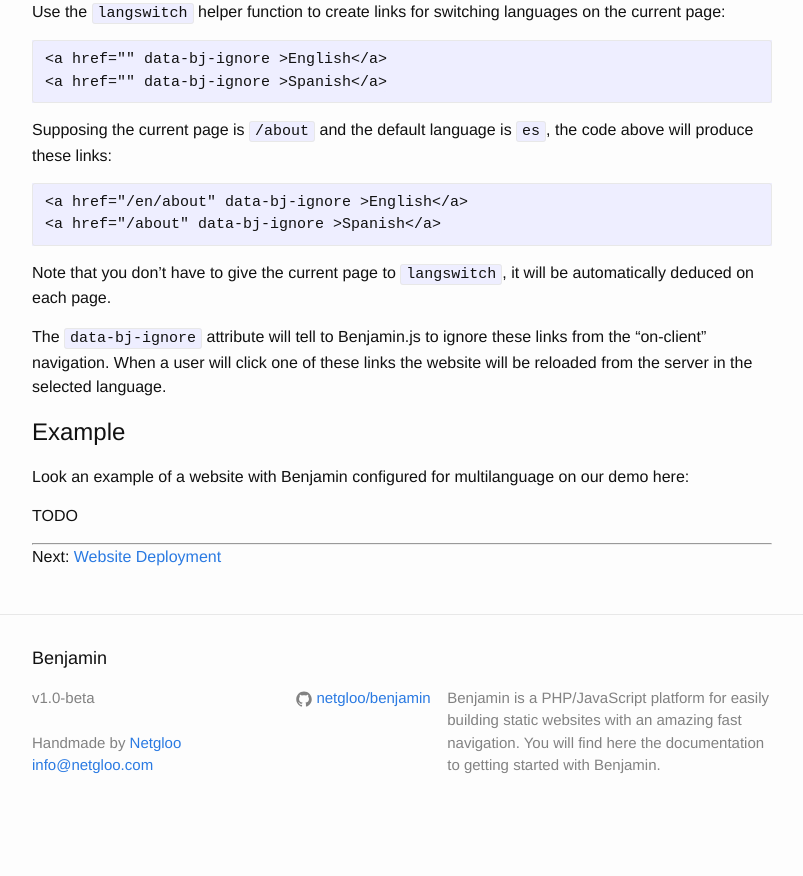
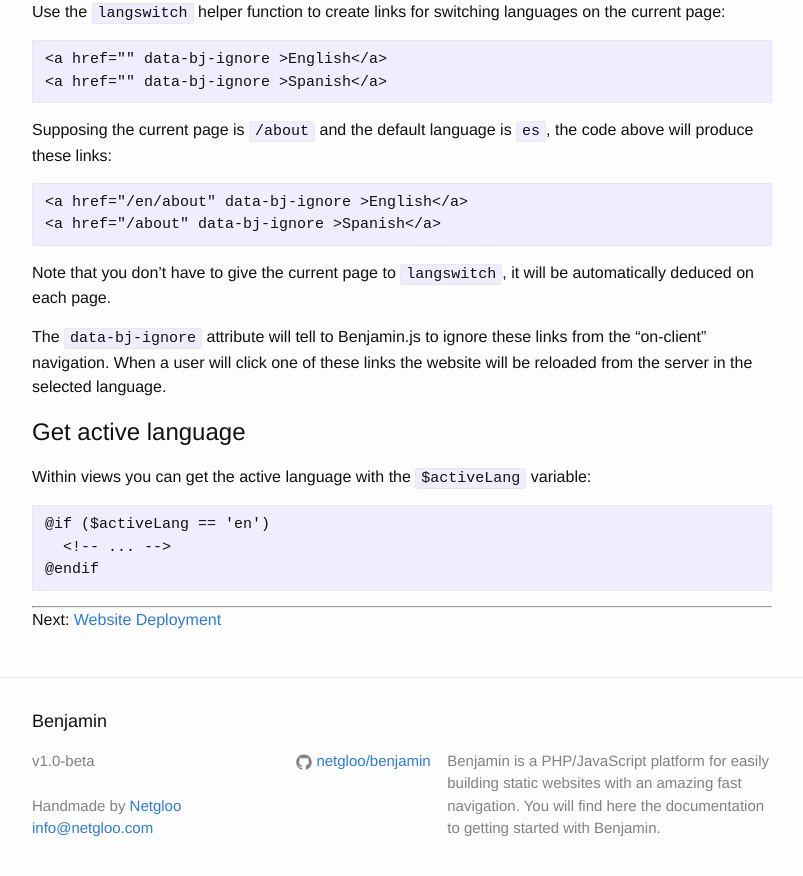
Before and after one commit to netgloo/benjamin_docs, a Jekyll site: the page built from multi-language.md, in a window 1280 px wide and 900 px high, scrolled down 2080 px. Shown: the top 876 px of the window, without its empty margins (238-1041 px from the left). Built offline with Jekyll 4.4.1, drawn with Linux system fonts in a browser that asks for light colours; before the commit the page ends 2917 px from its top, so only the background shows below that; some of the changed text lies outside the part shown.

Commit message:
Update multi language section.

```diff
--- a/multi-language.md
+++ b/multi-language.md
@@ -17,6 +17,7 @@ The subdirectories `en` and `fr` will be respectively the root for the website i
 At the web site root will be served the website in your default language.
 
 If properly used, this method allow your website to be correctly indexed by search engines on all available languages.
+
 
 ## Enable Multi-Langauge Support
 
@@ -60,6 +63,7 @@ The right `messages.php` file will be choosen from the folder with the name of t
 -->
 
 Take a look at the [Laravel's documentation](https://laravel.com/docs/5.2/localization#basic-usage) for more features about how to use `trans` function and messages.
+
 
 ## Links
 
@@ -81,6 +85,7 @@ So, if the current locale is `en` (and it is not set as default) and the current
     <a href="/en/some/page2">Page 2</a>
     <a href="http://www.example.com">Example</a>
 
+
 ## Switch Language
 
 In the frontend you may want to provide a way for the user to switch the language. You can do it with a link for each language you support.
@@ -99,12 +104,23 @@ Note that you don't have to give the current page to `langswitch`, it will be au
 
 The `data-bj-ignore` attribute will tell to Benjamin.js to ignore these links from the "on-client" navigation. When a user will click one of these links the website will be reloaded from the server in the selected language.
 
+
+## Get active language
+
+Within views you can get the active language with the `$activeLang` variable:
+
+    @if ($activeLang == 'en')
+      <!-- ... -->
+    @endif
+
+
+<!--
 ## Example
 
 Look an example of a website with Benjamin configured for multilanguage on our demo here:
 
 TODO
-
+-->
 
 -----
 
```
Also changed, not shown: other parts of multi-language.md (+5 -3 lines).
